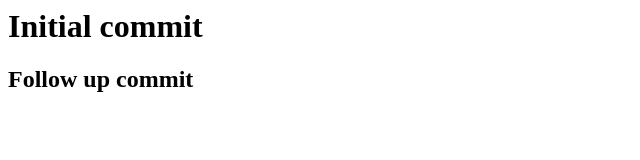
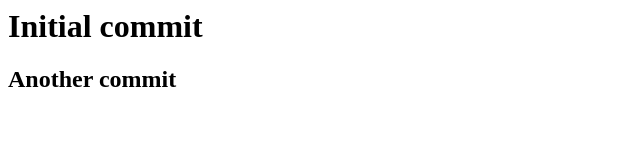
Before and after one commit to 5leep/cli-landing-page, a plain HTML site: page index.html in a window 1280 px wide. Shown: the full height of the page, 0-640 px from the left. Drawn offline with Linux system fonts and the light colour scheme.

Commit message:
follow up commit

```diff
--- a/index.html
+++ b/index.html
@@ -1,2 +1,2 @@
 <h1>Initial commit</h1>
-<h2>Follow up commit</h2>
+<h2>Another commit</h2>
```
